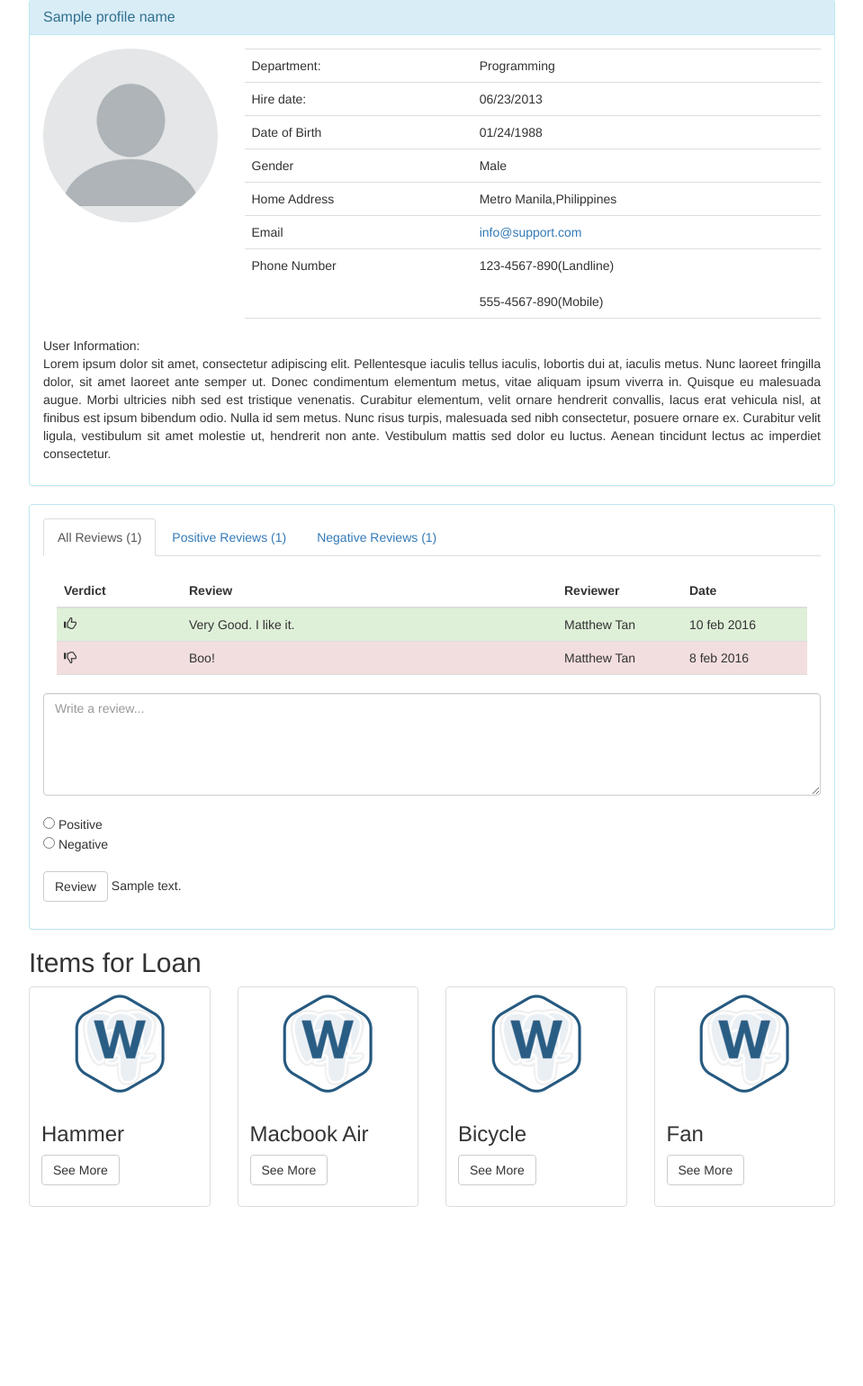
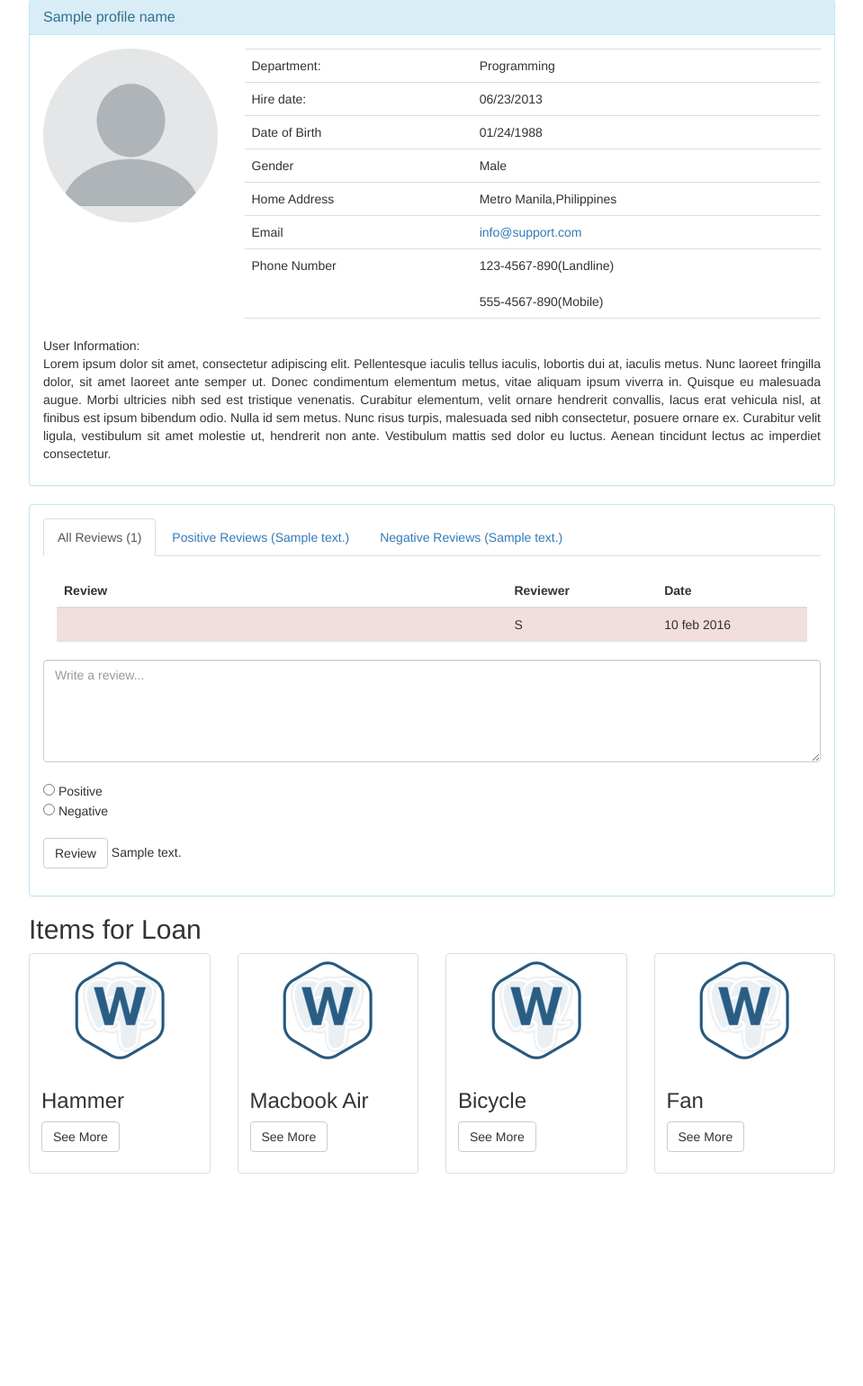
Before and after one commit to matthewtanzj/LimPeiLendYou, a PHP site: template src/views/profile.php in a window 1280 px wide. Shown: the part 71-1611 px from the top of the page at 90% size, without its empty margins (160-1119 px from the left). Run offline with PHP 8.4, Linux system fonts and the light colour scheme; the template is opened without the code that fills it: most values are stand-ins (such as "Sample title", 1, 10 or a date in 2020); data that the repository does not hold is empty.

Commit message:
can properly display reviews from database with +/- filters

```diff
--- a/src/views/profile.php
+++ b/src/views/profile.php
@@ -102,9 +102,9 @@
             <div class="panel-body">
                 <!-- Nav tabs -->
                 <ul class="nav nav-tabs" role="tablist">
-                    <li role="presentation" class="active"><a href="#description" aria-controls="home" role="tab" data-toggle="tab">All Reviews (<?php echo $commentArray == false ? 0 : sizeof($commentArray) ?>)</a></li>
-                    <li role="presentation"><a href="#positive" aria-controls="profile" role="tab" data-toggle="tab">Positive Reviews (<?php echo $commentArray == false ? 0 : sizeof($commentArray) ?>)</a></li>
-                    <li role="presentation"><a href="#negative" aria-controls="home" role="tab" data-toggle="tab">Negative Reviews (<?php echo $commentArray == false ? 0 : sizeof($commentArray) ?>)</a></li>
+                    <li role="presentation" class="active"><a href="#description" aria-controls="home" role="tab" data-toggle="tab">All Reviews (<?php echo $totalReviews ?>)</a></li>
+                    <li role="presentation"><a href="#positive" aria-controls="profile" role="tab" data-toggle="tab">Positive Reviews (<?php echo $positiveReviews ?>)</a></li>
+                    <li role="presentation"><a href="#negative" aria-controls="home" role="tab" data-toggle="tab">Negative Reviews (<?php echo $negativeReviews ?>)</a></li>
                 </ul>
                 <!-- Tab panes -->
                 <div class="tab-content">
@@ -112,43 +112,80 @@
                     <div role="tabpanel" class="tab-pane fade in active" id="description">
                         <div class="col-lg-12">
                             <br>
-                            <!-- review panel -->
+                            <!-- review table -->
                             <div class="review-table">
                                 <table class="table table-hover">
                                     <thead>
-                                        <th class="col-md-2">Verdict</th>
                                         <th class="col-md-6">Review</th>
                                         <th class="col-md-2">Reviewer</th>
                                         <th class="col-md-2">Date</th>
                                     </thead>
-                                    <tr class="success">
-                                        <td><span class="glyphicon glyphicon-thumbs-up"></span></td>
-                                        <td><div id="review-content">Very Good. I like it.</div></td>
-                                        <td><div id="username">Matthew Tan</div></td>
-                                        <td><div id="timestamp">10 feb 2016</div></td>
-                                    </tr>
-                                    <tr class="danger">
-                                        <td><span class="glyphicon glyphicon-thumbs-down"></span></td>
-                                        <td><div id="review-content">Boo! </div></td>
-                                        <td><div id="username">Matthew Tan</div></td>
-                                        <td><div id="timestamp">8 feb 2016</div></td>
-                                    </tr>
+                                    <?php
+                                        for($i = 0; $i < sizeof($reviewArray); $i++) {
+                                            echo ($reviewArray[$i][2] == 1)  ? '<tr class="success">' : '<tr class="danger">';
+                                            echo '<td><div id="review-content">'. $reviewArray[$i][1] .'</div></td>';
+                                            echo '<td><div id="username">'. $reviewArray[$i][0] .'</div></td>';
+                                            echo '<td><div id="timestamp">10 feb 2016</div></td>';
+                                            echo '<tr>';
+                                        }
+                                    ?>
                                 </table>
                             </div>
+                            <!-- end of review table-->
                         </div>
                     </div>
 
                     <div role="tabpanel" class="tab-pane fade" id="positive">
                         <div class="col-lg-12">
                             <br>
-                            <p>This user has no positive reviews.</p>
+                            <!-- review table -->
+                            <div class="review-table">
+                                <table class="table table-hover">
+                                    <thead>
+                                        <th class="col-md-6">Review</th>
+                                        <th class="col-md-2">Reviewer</th>
+                                        <th class="col-md-2">Date</th>
+                                    </thead>
+                                    <?php
+                                        for($i = 0; $i < sizeof($reviewArray); $i++) {
+                                            if ($reviewArray[$i][2] == 0) continue;
+                                            echo '<tr class="success">';
+                                            echo '<td><div id="review-content">'. $reviewArray[$i][1] .'</div></td>';
+                                            echo '<td><div id="username">'. $reviewArray[$i][0] .'</div></td>';
+                                            echo '<td><div id="timestamp">10 feb 2016</div></td>';
+                                            echo '<tr>';
+                                        }
+                                    ?>
+                                </table>
+                            </div>
+                            <!-- end of review table-->
                         </div>
                     </div>
 
                     <div role="tabpanel" class="tab-pane fade" id="negative">
                         <div class="col-lg-12">
                             <br>
-                            <p>This user has no negative reviews.</p>
+                            <!-- review table -->
+                            <div class="review-table">
+                                <table class="table table-hover">
+                                    <thead>
+                                        <th class="col-md-6">Review</th>
+                                        <th class="col-md-2">Reviewer</th>
+                                        <th class="col-md-2">Date</th>
+                                    </thead>
+                                    <?php
+                                        for($i = 0; $i < sizeof($reviewArray); $i++) {
+                                            if ($reviewArray[$i][2] == 1) continue;
+                                            echo '<tr class="danger">';
+                                            echo '<td><div id="review-content">'. $reviewArray[$i][1] .'</div></td>';
+                                            echo '<td><div id="username">'. $reviewArray[$i][0] .'</div></td>';
+                                            echo '<td><div id="timestamp">10 feb 2016</div></td>';
+                                            echo '<tr>';
+                                        }
+                                    ?>
+                                </table>
+                            </div>
+                            <!-- end of review table-->
                         </div>
                     </div>
 
@@ -180,7 +217,7 @@
             <h2>Items for Loan</h2>
             <div class="row">
 
-                <div class="col-sm-6 col-md-3">
+                <div class="col-xs-6 col-sm-4 col-md-3">
                     <div class="thumbnail">
                     <img src="img/tempLogo2.png" alt="img/tempLogo.jpg">
                     <div class="caption">
@@ -190,7 +227,7 @@
                     </div>
                 </div>
 
-                <div class="col-sm-6 col-md-3">
+                <div class="col-xs-6 col-sm-4 col-md-3">
                     <div class="thumbnail">
                     <img src="img/tempLogo2.png" alt="img/tempLogo.jpg">
                     <div class="caption">
@@ -200,7 +237,7 @@
                     </div>
                 </div>
 
-                <div class="col-sm-6 col-md-3">
+                <div class="col-xs-6 col-sm-4 col-md-3">
                     <div class="thumbnail">
                     <img src="img/tempLogo2.png" alt="img/tempLogo.jpg">
                     <div class="caption">
@@ -210,7 +247,7 @@
                     </div>
                 </div>
 
-                <div class="col-sm-6 col-md-3">
+                <div class="col-xs-6 col-sm-4 col-md-3">
                     <div class="thumbnail">
                     <img src="img/tempLogo2.png" alt="img/tempLogo.jpg">
                     <div class="caption">
```
Also changed, not shown: src/controllers/profileController.php (+23 -5 lines).
